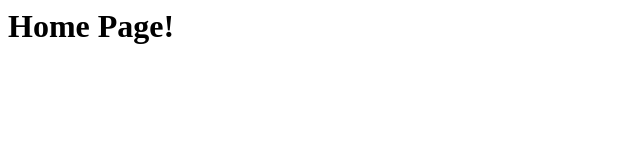
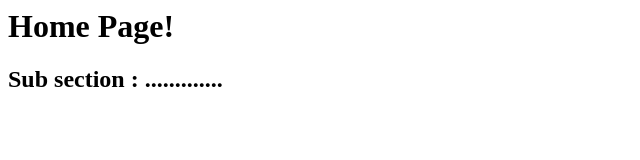
Before and after one commit to Tekle-TMT/tools-practice, a plain HTML site: page index.html in a window 1280 px wide. Shown: the whole page, without its empty margins (0-640 px from the left). Drawn offline with Linux system fonts and the light colour scheme.

Commit message:
Update index.html

```diff
--- a/index.html
+++ b/index.html
@@ -1 +1,2 @@
 <h1>Home Page!</h1>
+<h2>Sub section : .............</h2>
```
